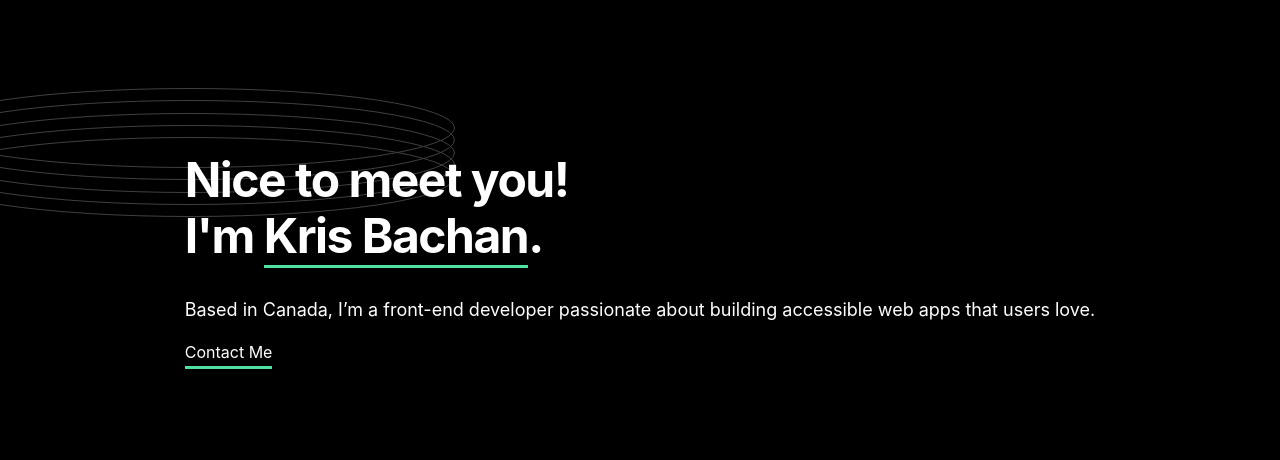
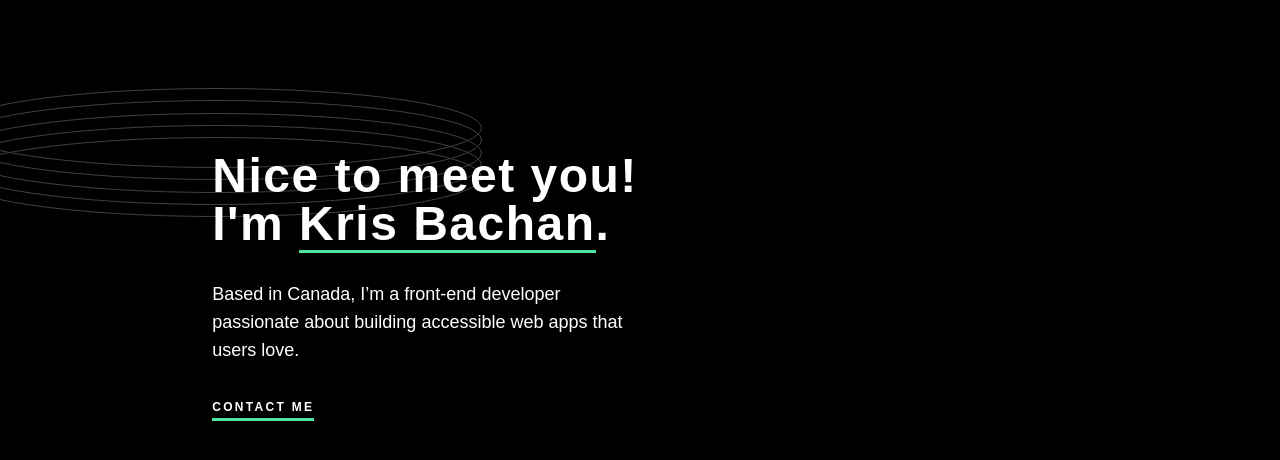
Before and after one commit to k2pbac/portfolio, a React (Create React App) app: page / in a window 1280 px wide. Shown: the top 460 px of the page. Built offline with nearby package versions, Linux system fonts and the light colour scheme.

Commit message:
update styles of header

```diff
--- a/src/components/Header.css
+++ b/src/components/Header.css
@@ -1,16 +1,24 @@
+.space-grotesk {
+    font-family: "Space Grotesk", sans-serif;
+    font-optical-sizing: auto;
+    font-style: normal;
+}
+
 header {
     position: relative;
     text-align: start;
 
     h1 {
     font-size: 48px;
-    line-height: 56px;
-    letter-spacing: -1.5px;
+    line-height: 48px;
+    letter-spacing: 1.5px;
     }
 
     p {
     font-size: 18px;
     line-height: 28px;
+    width: 50%;
+    margin-bottom: 32px;
     }
 
     .underline {
@@ -21,15 +29,16 @@ header {
     a:link, a:visited {
     color: white; /* Example color for the link */
     padding-bottom: 4px; /* Space between text and underline */
+    font-size: 12px;
+    line-height: 22px;
+    letter-spacing: 2.29px;
     }
 
 
     .space-grotesk-bold {
-    font-family: "Space Grotesk", sans-serif;
-    font-optical-sizing: auto;
     font-weight: bold;
-    font-style: normal;
     }
+
 
     img {
     position: absolute;
--- a/src/components/Header.jsx
+++ b/src/components/Header.jsx
@@ -3,13 +3,13 @@ import './Header.css';
 
 function Header() {
     return (
-        <header className='space-grotesk-bold'>
+        <header className='space-grotesk space-grotesk-bold'>
             <img src="/images/pattern-rings.svg" alt="ring" />
             <h1>Nice to meet you!<br></br> I'm <span className='underline'>Kris Bachan</span>.</h1>
 
-            <p>Based in Canada, I’m a front-end developer passionate about building accessible web apps that users love.</p>
+            <p className='space-grotesk space-grotesk-medium'>Based in Canada, I’m a front-end developer passionate about building accessible web apps that users love.</p>
 
-            <a href="https://www.linkedin.com/in/k2pbac/" className='underline' target="_blank" rel="noopener noreferrer">Contact Me</a>
+            <a href="https://www.linkedin.com/in/k2pbac/" className='underline space-grotesk space-grotesk-bold' target="_blank" rel="noopener noreferrer">CONTACT ME</a>
         </header>
     );
 }
```
